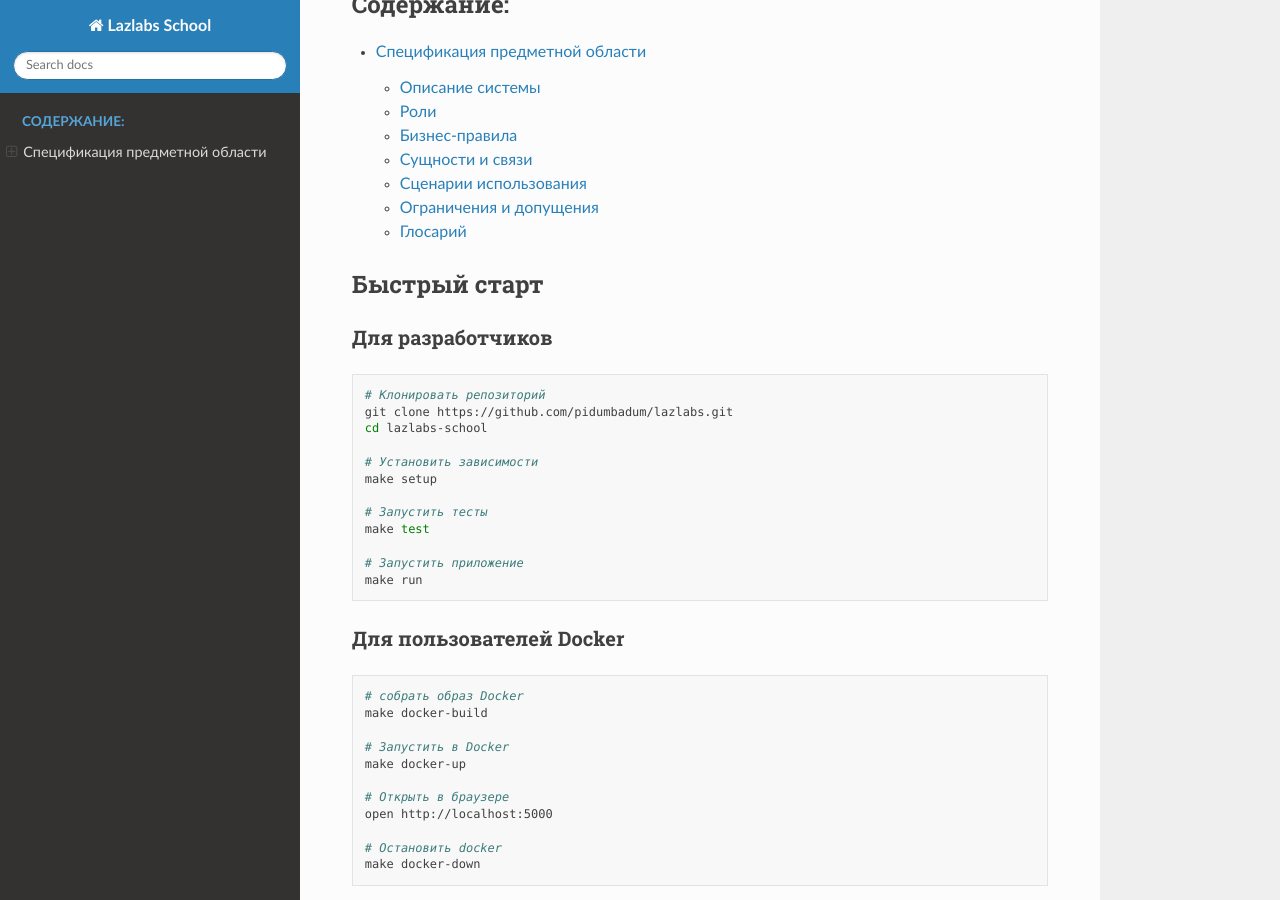
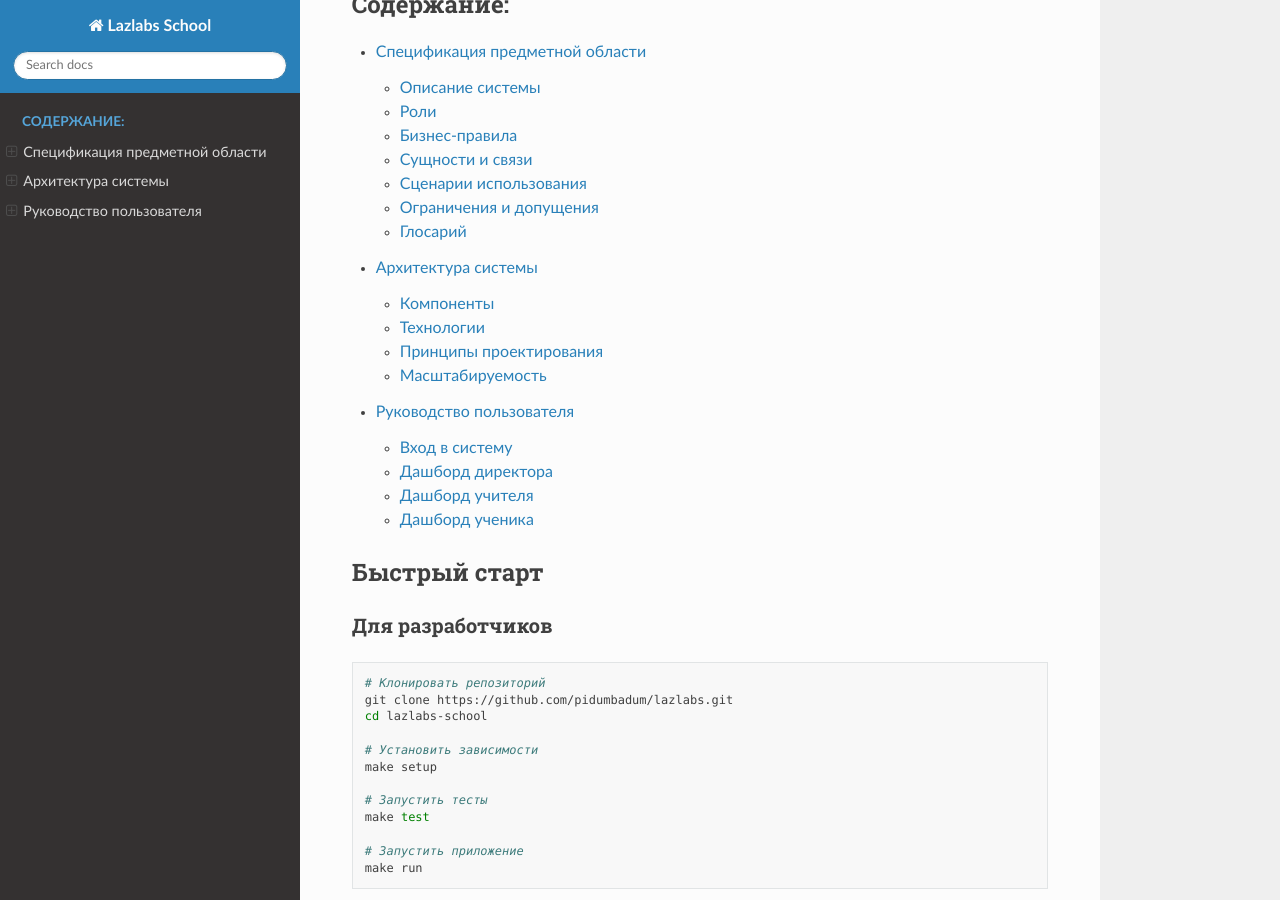
Before and after one commit to pidumbadum/lazlabs, a Sphinx documentation site: the page built from docs/index.rst, in a window 1280 px wide and 900 px high, scrolled down 312 px. Built offline with Sphinx 7.4.7 and the Read the Docs theme 3.1.0, drawn with Linux system fonts in a browser that asks for light colours; some of the changed lines change nothing that is shown.

Commit message:
Completed full documentation to lazlabs with architecture and user-guide

```diff
--- /dev/null
+++ b/docs/architecture.rst
@@ -0,0 +1,176 @@
+Архитектура системы
+===================
+
+Компоненты
+----------
+
+Core Package (``packages/core``)
+~~~~~~~~~~~~~~~~~~~~~~~~~~~~~~~~
+
+**Назначение:** Переиспользуемый компонент, содержащий бизнес-логику, не зависящую от интерфейса.
+
+**Содержимое:**
+
+- ``database.py`` — функции работы с БД (``get_db()``, ``init_db()``)
+- ``schema.sql`` — SQL-схема базы данных
+- ``__init__.py`` — экспорт публичного API
+
+**Особенности:**
+
+- Может быть установлен как отдельный пакет: ``pip install -e packages/core``
+- Не зависит от Flask или других веб-фреймворков
+- Может использоваться в CLI-утилитах, Telegram-ботах, мобильных приложениях
+
+**Пример использования:**
+
+.. code-block:: python
+
+   from core import get_db, init_db
+
+   # Инициализация БД
+   init_db("school.db")
+
+   # Получение соединения
+   db = get_db("school.db")
+   users = db.execute("SELECT * FROM users").fetchall()
+
+Web Application (``app``)
+~~~~~~~~~~~~~~~~~~~~~~~~~
+
+**Назначение:** Веб-интерфейс для взаимодействия с пользователями.
+
+**Содержимое:**
+
+- ``app/main.py`` — Flask-приложение, все HTTP-маршруты
+- ``app/templates/`` — HTML-шаблоны (Jinja2)
+- ``app/static/`` — CSS, JavaScript, изображения
+
+**Зависимости:**
+
+- Импортирует ``packages/core`` для работы с БД
+- Использует Flask для обработки HTTP-запросов
+- Использует Jinja2 для рендеринга шаблонов
+
+**Архитектура маршрутов:**
+
+.. code-block:: text
+
+   app/main.py
+   ├── Аутентификация
+   │   ├── POST /login
+   │   └── GET /logout
+   ├── Дашборд
+   │   └── GET /dashboard
+   ├── API: Расписание
+   │   ├── GET /api/schedule
+   │   └── POST /api/schedule/<id>/complete
+   ├── API: Задания
+   │   ├── GET /api/tasks
+   │   ├── POST /api/submit/<task_id>
+   │   ├── POST /api/grade/<task_id>/<sub_id>
+   │   └── GET /api/submissions/<task_id>
+   ├── API: Директор
+   │   ├── POST /api/director/users
+   │   ├── GET /api/director/users
+   │   ├── DELETE /api/director/users/<id>
+   │   ├── GET/POST /api/director/groups
+   │   ├── GET /api/director/refs
+   │   ├── GET/POST/DELETE /api/director/lessons
+   │   └── POST /api/director/schedule
+   ├── API: Учитель
+   │   └── GET/POST /api/teacher/tasks
+   ├── API: Бухгалтерия
+   │   ├── GET /api/accounting
+   │   └── POST /api/accounting
+   └── API: Уведомления
+       └── GET /api/notifications
+
+Scripts (``scripts``)
+~~~~~~~~~~~~~~~~~~~~~
+
+**Назначение:** CLI-утилиты для администрирования и начального заполнения БД.
+
+**Содержимое:**
+
+- ``add_director.py`` — создание учётной записи директора
+- ``add_teacher.py`` — создание учётной записи учителя
+- ``add_student.py`` — создание учётной записи ученика
+
+**Особенности:**
+
+- Используют ``packages/core`` для работы с БД
+- Могут запускаться независимо от веб-приложения
+
+Технологии
+----------
+
+Backend
+~~~~~~~
+
+- **Python 3.11+** — язык программирования
+- **Flask 3.0+** — веб-фреймворк
+- **SQLite** — встраиваемая база данных
+- **Werkzeug** — хеширование паролей, работа с HTTP
+
+Frontend
+~~~~~~~~
+
+- **HTML5** — шаблоны
+- **CSS3** — стилизация
+- **JavaScript (Vanilla)** — клиентская логика, fetch API
+
+Инфраструктура
+~~~~~~~~~~~~~~
+
+- **Docker** — контейнеризация
+- **Docker Compose** — оркестрация
+- **pytest** — тестирование
+- **Make** — автоматизация команд
+
+Принципы проектирования
+-----------------------
+
+Разделение ответственности
+~~~~~~~~~~~~~~~~~~~~~~~~~~
+
+- Core не знает о Flask
+- App не содержит бизнес-логики (только маршруты)
+- Tests изолированы от production-данных
+
+Переиспользуемость
+~~~~~~~~~~~~~~~~~~
+
+- Core может быть использован в других проектах
+- CLI-утилиты используют тот же Core, что и веб-приложение
+
+Воспроизводимость
+~~~~~~~~~~~~~~~~~
+
+- Docker гарантирует одинаковое окружение
+- ``requirements.txt`` фиксирует версии зависимостей
+- ``schema.sql`` воспроизводит структуру БД
+
+Тестируемость
+~~~~~~~~~~~~~
+
+- Все API endpoints покрыты тестами
+- Тесты используют временную БД
+- Нет зависимости от внешних сервисов
+
+Масштабируемость
+----------------
+
+Текущие ограничения
+~~~~~~~~~~~~~~~~~~~
+
+- SQLite не подходит для высоконагруженных приложений (>1000 одновременных пользователей)
+- Файлы хранятся локально (не используется S3 или аналог)
+- Нет кеширования (Redis, Memcached)
+
+Пути масштабирования
+~~~~~~~~~~~~~~~~~~~~
+
+- Замена SQLite на PostgreSQL/MySQL
+- Вынос статических файлов в CDN
+- Добавление кеширования
+- Горизонтальное масштабирование через load balancer
--- a/docs/conf.py
+++ b/docs/conf.py
@@ -45,7 +45,6 @@ exclude_patterns = ['_build', 'Thumbs.db', '.DS_Store']
 
 #настройки для HTML
 html_theme = 'sphinx_rtd_theme'  # Тема Read the Docs
-html_static_path = ['../static']
 html_logo = None
 html_favicon = None
 
--- a/docs/index.rst
+++ b/docs/index.rst
@@ -9,6 +9,8 @@ Lazlabs School — это комплексное решение для авто
     :caption: Содержание:
 
     spec
+    architecture
+    user-guide
 
 Быстрый старт
 -------------
--- /dev/null
+++ b/docs/user-guide.rst
@@ -0,0 +1,165 @@
+Руководство пользователя
+========================
+
+Вход в систему
+--------------
+
+1. Откройте браузер и перейдите по адресу ``http://localhost:5000``
+2. Введите логин и пароль
+3. Нажмите кнопку "Войти"
+
+.. note::
+
+   Если вы видите сообщение "Неверный логин или пароль", проверьте правильность введённых данных.
+
+Дашборд директора
+-----------------
+
+После входа в систему как директор, вы увидите панель управления с несколькими вкладками:
+
+Расписание
+~~~~~~~~~~
+
+**Назначение занятия:**
+
+1. Выберите дату и время
+2. Выберите группу из выпадающего списка
+3. Выберите предмет
+4. Нажмите "Добавить"
+
+.. warning::
+
+   Занятия можно назначать только с 08:00 до 18:00. Система проверит конфликты по времени.
+
+**Просмотр расписания:**
+
+Расписание на текущую неделю отображается в таблице ниже формы.
+
+Пользователи
+~~~~~~~~~~~~
+
+**Создание пользователя:**
+
+1. Выберите роль (Учитель или Ученик)
+2. Введите логин и пароль
+3. Заполните имя и фамилию
+4. Для учителя: укажите процент от занятия
+5. Для ученика: выберите группу и укажите контакты родителя
+6. Нажмите "Создать"
+
+**Удаление пользователя:**
+
+Нажмите кнопку "Удалить" в таблице пользователей.
+
+.. important::
+
+   Директор не может удалить свой аккаунт или аккаунт другого директора.
+
+Группы
+~~~~~~
+
+**Создание группы:**
+
+1. Введите название группы
+2. Выберите учителя
+3. Выберите предмет
+4. Нажмите "Создать"
+
+Занятия (предметы)
+~~~~~~~~~~~~~~~~~~
+
+**Добавление предмета:**
+
+1. Введите название предмета
+2. Укажите цену за час
+3. Нажмите "Добавить"
+
+**Удаление предмета:**
+
+Нажмите кнопку "Удалить" в таблице предметов.
+
+Бухгалтерия
+~~~~~~~~~~~
+
+**Просмотр статистики:**
+
+1. Выберите период (дата начала и конца)
+2. Нажмите "Рассчитать"
+3. Система покажет:
+   - Получено (сумма оплат)
+   - Выплаты (деньги учителям)
+   - Прибыль (разница)
+
+**Внесение оплаты:**
+
+1. Введите ID ученика
+2. Введите ID предмета
+3. Укажите дату
+4. Введите сумму
+5. Укажите количество оплаченных и оставшихся занятий
+6. Нажмите "Внести"
+
+Дашборд учителя
+---------------
+
+Уведомления
+~~~~~~~~~~~
+
+В верхней части дашборда отображаются уведомления:
+
+- **Пропущенные занятия** — занятия, которые должны были пройти, но не отмечены как проведённые
+- **Новые ответы** — работы учеников, ожидающие проверки
+
+Расписание
+~~~~~~~~~~
+
+Отображается расписание учителя на текущую неделю.
+
+**Отметка о проведении:**
+
+Нажмите кнопку "Проведено" рядом с занятием.
+
+Задания
+~~~~~~~
+
+**Создание задания:**
+
+1. Нажмите "Назначить задание"
+2. Выберите группу и предмет
+3. Введите название и дедлайн
+4. Укажите максимальный балл
+5. Добавьте описание
+6. Нажмите "Создать"
+
+**Проверка работ:**
+
+1. Нажмите "Проверить" рядом с заданием
+2. Увидите список ответов учеников
+3. Выставьте оценку
+4. Нажмите "Сохранить"
+
+Дашборд ученика
+---------------
+
+Расписание
+~~~~~~~~~~
+
+Отображается расписание группы ученика на текущую неделю.
+
+Задания
+~~~~~~~
+
+**Сдача задания:**
+
+1. Найдите задание в таблице
+2. Нажмите "Сдать"
+3. Введите текст ответа, загрузите файл или укажите ссылку
+4. Нажмите "Отправить"
+
+.. note::
+
+   Повторная сдача перезаписывает предыдущий ответ.
+
+**Просмотр оценок:**
+
+После проверки учителем, оценка отобразится в таблице заданий.
```
